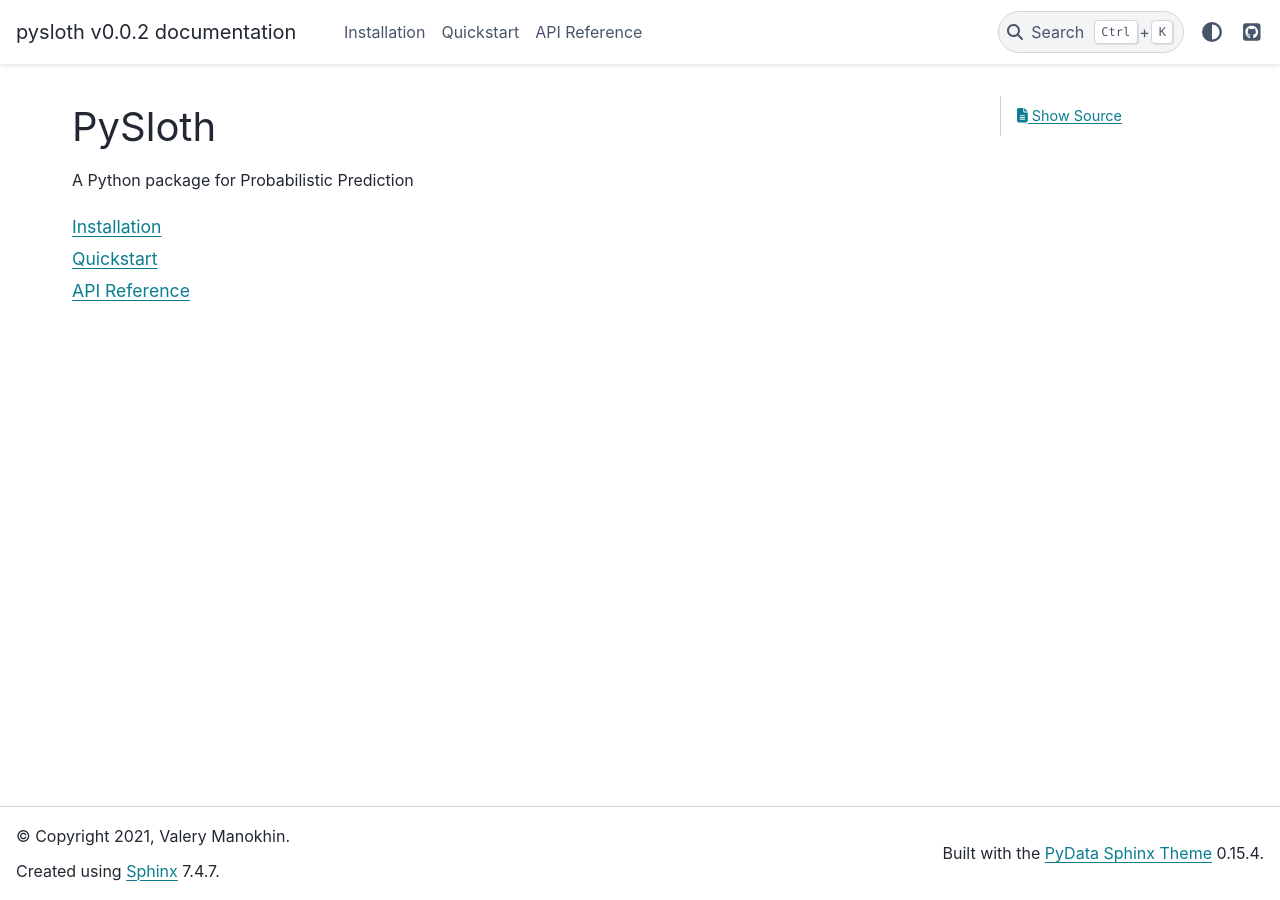
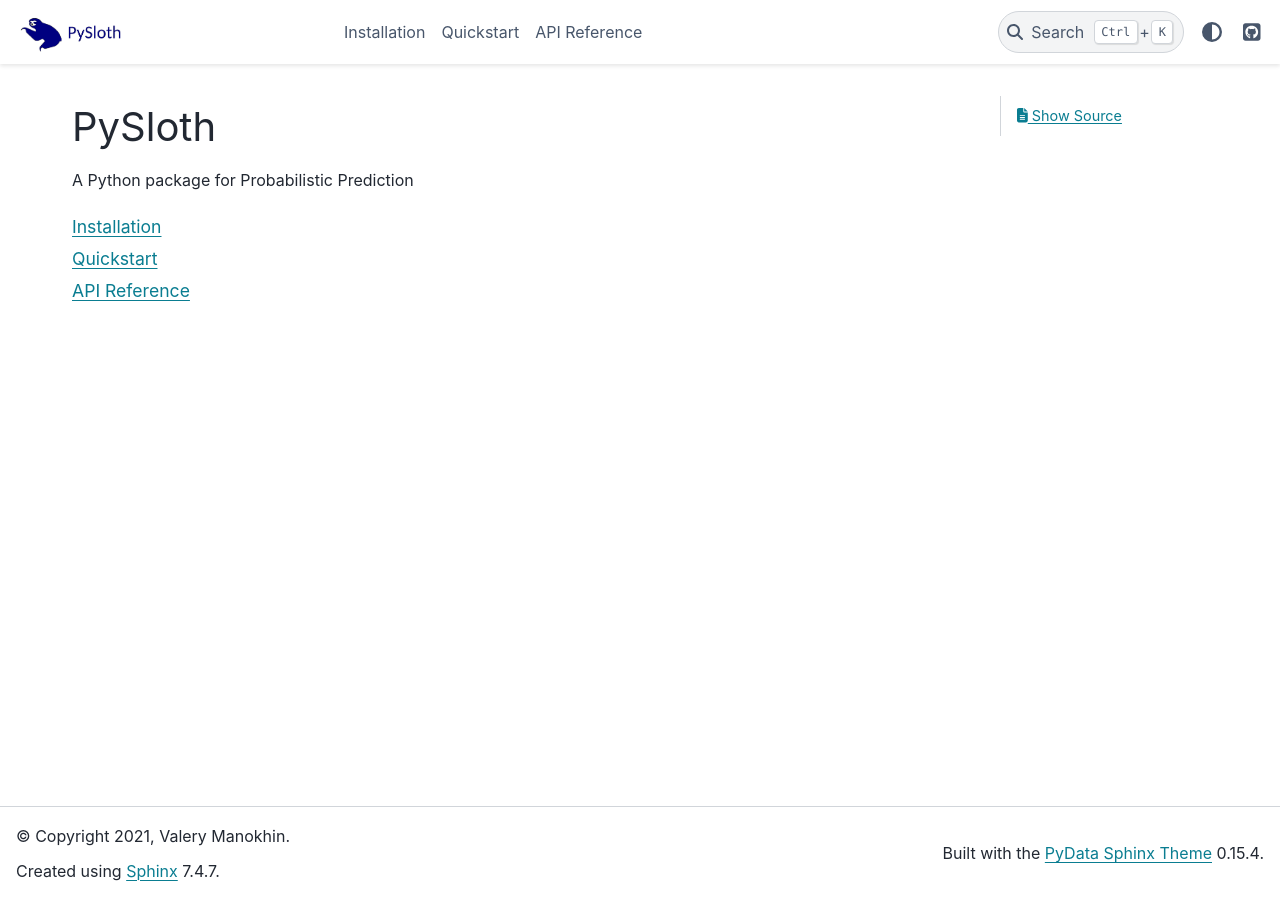
Before and after one commit to PySloth/pysloth, a Sphinx documentation site: the page built from doc/source/index.rst, in a window 1280 px wide. Built offline with Sphinx 7.4.7 and the PyData theme 0.15.4, drawn with Linux system fonts in a browser that asks for light colours.

Commit message:
Add images for logo

```diff
--- a/doc/source/conf.py
+++ b/doc/source/conf.py
@@ -54,10 +54,11 @@ html_theme = 'pydata_sphinx_theme'
 
 html_theme_options = {
     "github_url": "https://github.com/PySloth/pysloth",
-    "show_prev_next": False
+    "show_prev_next": False,
 }
 
 # Add any paths that contain custom static files (such as style sheets) here,
 # relative to this directory. They are copied after the builtin static files,
 # so a file named "default.css" will overwrite the builtin "default.css".
 html_static_path = ['_static']
+html_logo = "_static/blue_pysloth_logo.png"
```
Also changed, not shown: doc/source/_static/blue_pysloth_logo.png (added), doc/source/_static/inverted_pysloth_logo.png (added), doc/source/_static/pysloth_logo.png (added).
